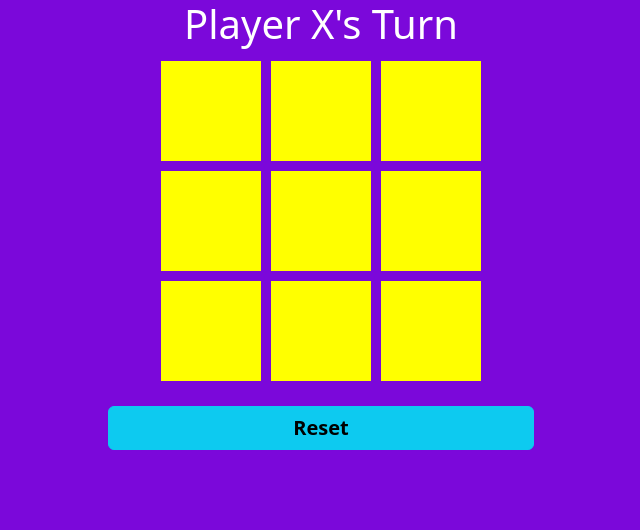
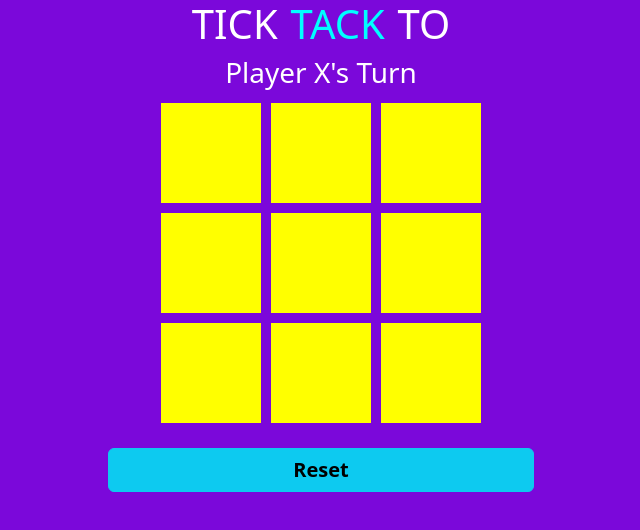
Before and after one commit to suman2mandal/New_TickTackTo, a React (Create React App) app: page / in a window 1280 px wide. Shown: the top 530 px of the page, without its empty margins (319-959 px from the left). Built offline with nearby package versions, Linux system fonts and the light colour scheme.

Commit message:
fix the win and draw

```diff
--- a/src/App.js
+++ b/src/App.js
@@ -52,21 +52,32 @@ function App() {
   }
 const boardChecker = () => {
   if(checkIfWon()===false){
-    return <h1 style={{display:'flex',justifyContent:'center'}}>Player {turn?"X":"O"}'s Turn</h1>
+    return <h3 style={{display:'flex',justifyContent:'center'}}>Player {turn?"X":"O"}'s Turn</h3>
   }else{
-    return board.reduce((acc,curr)=>acc+curr)===9?
+    // if(board.map((item)=>item!==null).length===9){
+    console.log("in");
+    let check=true;
+    for(let i=0;i<9;i++){
+      if(board[i]===null){
+        check=false;
+        break;
+      }
+    }
+    return check?
     <div>
-      <h1 style={{display:'flex',justifyContent:'center'}}>Game Over</h1>
+      <h3 style={{display:'flex',justifyContent:'center'}}>Game Over</h3>
     </div>
+    // }else{
     :
     <div>
-      <h1 style={{display:'flex',justifyContent:'center'}}>{turn?"O":"X"} Wins</h1>
+      <h3 style={{display:'flex',justifyContent:'center'}}>{turn?"O":"X"} Wins</h3>
     </div>
+    // }
   }
 }
   return (
   <React.Fragment>
-
+      <h1 style={{display:'flex',justifyContent:'center'}}>TICK <div style={{color:'cyan',marginLeft:'1%',marginRight:'1%'}}> TACK</div> TO</h1>
       {boardChecker()}
       <div className="Wrapper">
         <Box setNumber={()=>setNumber(0)} index={board[0]}/>
```
